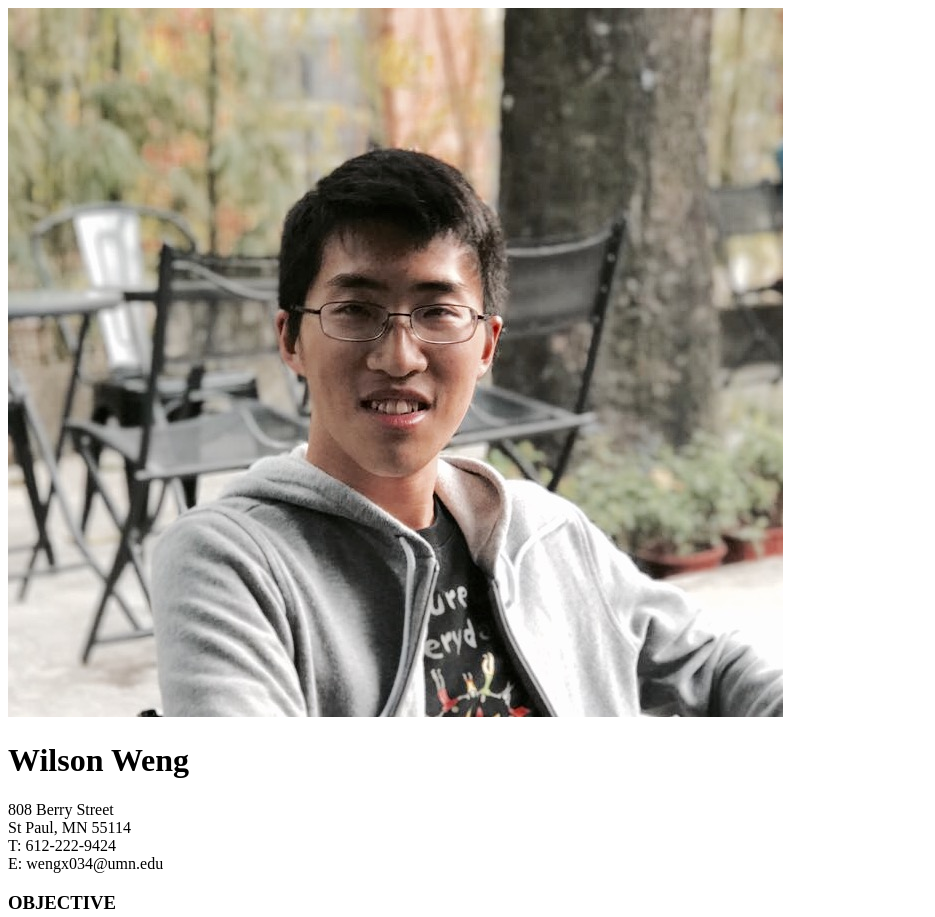
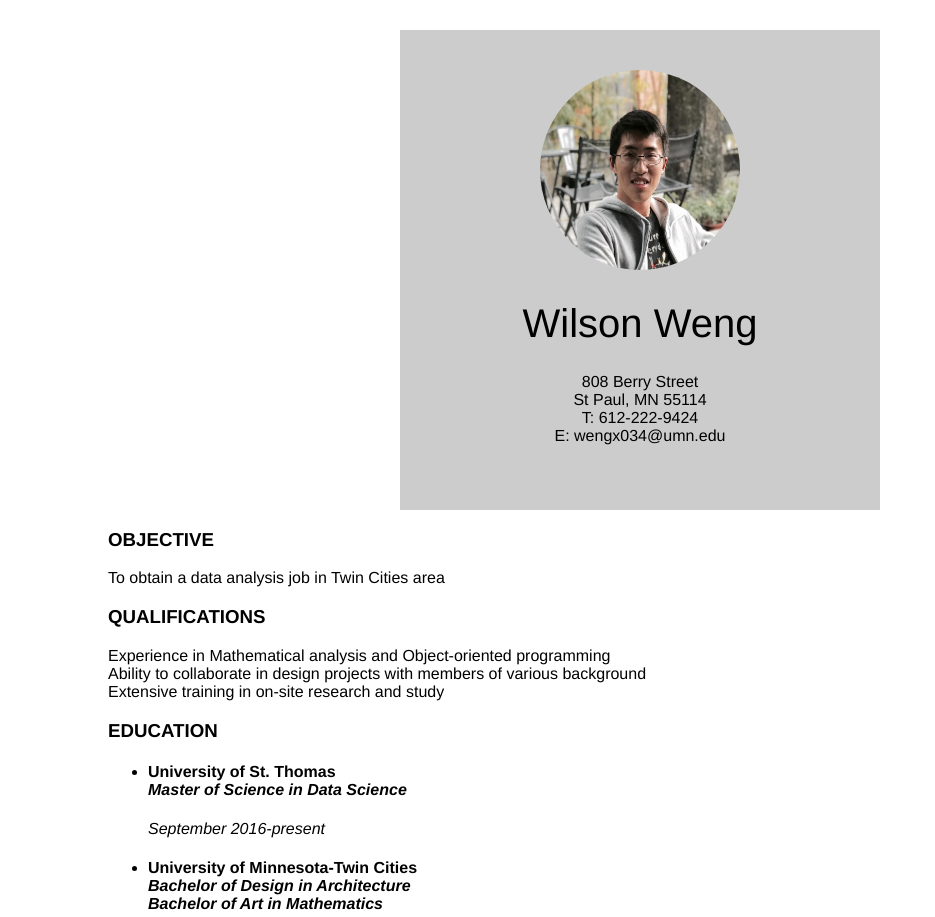
Before and after one commit to yidingweng/yidingweng, a plain HTML site: page index.html in a window 1280 px wide. Shown: the top 917 px of the page, without its empty margins (0-935 px from the left). Drawn offline with Linux system fonts and the light colour scheme.

Commit message:
Update resumeWilson_style.css

```diff
--- a/resumeWilson_style.css
+++ b/resumeWilson_style.css
@@ -1,5 +1,40 @@
-border
+html {
+	font-family: 'helvetica',sans-serif;
+	margin-left: 100px;
+	margin-right: 100px;
+}
+header
 {
 	font-family: helvetica, arial, sans-serif;
-	font-size: 12pt;
+	font-size: 12 pt;
 }
+.header
+{
+	width:400px;
+	height:400px;
+	background: rgba(0,0,0,0.2);
+	padding: 40px;
+	margin: 0 auto;
+	margin-top: 30px;
+	text-align: center;
+}
+.prof-pic
+{
+	border-radius: 50%;
+	height: 200px;
+	width:200px;
+}
+.line-break {
+	width:400px;
+	border-top: 1px rgba(0,0,0,1);
+}
+
+h1{
+	font-weight: 100;
+	letter-spacing: 6;
+	font-size: 40px;
+}
+p{
+	font-weight: 200;
+	letter-spacing: 1;
+}
```
